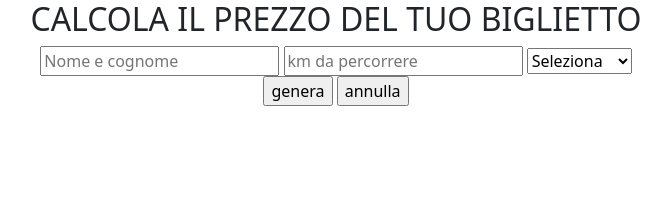
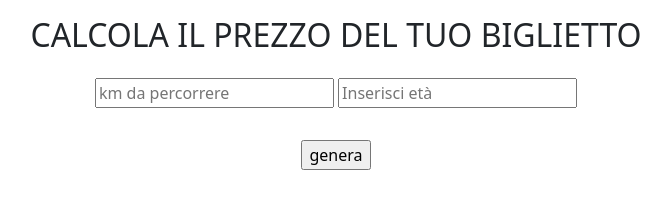
Before and after one commit to MattiaCallegaro/js-biglietto-treno-form, a plain HTML site: page index.html in a window 1280 px wide. Shown: the whole page, without its empty margins (304-975 px from the left). Drawn offline with nearby package versions, Linux system fonts and the light colour scheme.

Commit message:
[UPD] finish 1 milestone

```diff
--- a/index.html
+++ b/index.html
@@ -11,27 +11,21 @@
 </head>
 
 <body>
-    <div class="container">
-        <div class="row">
+    <div class="container-full">
+        <div class="row my-3">
             <div class="col-md-12 text-center">
                 <h2>CALCOLA IL PREZZO DEL TUO BIGLIETTO</h2>
             </div>
             <form action="">
                 <div class="row row-cols-12 text-center">
-                    <div class="col ">
-                        <input type="text" placeholder="Nome e cognome" name="" id="">
-                        <input type="text" placeholder="km da percorrere" name="" id="">
-                        <select name="" id="seleziona-etá">
-                            <option value="">Seleziona</option>
-                            <option value="">Minorenne</option>
-                            <option value="">Over 65</option>
-                        </select>
+                    <div class="col my-3">
+                        <input type="number" placeholder="km da percorrere" name="" id="km">
+                        <input type="number" placeholder="Inserisci età" name="" id="seleziona-etá">
                     </div>
                 </div>
                 <div class="row row-cols-12  text-center">
-                    <div class="col">
-                        <input type="button" value="genera">
-                        <input type="button" value="annulla">
+                    <div class="col my-3">
+                        <input type="button" id="genera" value="genera">
                     </div>
                 </div>
             </form>
--- a/js/script.js
+++ b/js/script.js
@@ -0,0 +1,30 @@
+
+//Calcolare il prezzo del biglietto
+
+
+
+
+//Sconti etá
+document.getElementById("genera").addEventListener("click", function () {
+
+    const km = document.getElementById("km").value;
+    const age = document.getElementById("seleziona-etá").value;
+
+    let ticketPrice = km * 0.21;
+
+    if (age < 18) {
+        ticketPrice *= 0.8;
+    }
+
+    else if (age >= 65) {
+        ticketPrice *= 0.6
+    }
+    ticketPrice = ticketPrice.toFixed(2);
+    console.log(`Il prezzo del biglietto é : ${ticketPrice} €`)
+
+});
+//Human price
+
+
+
+//Risultato
```
